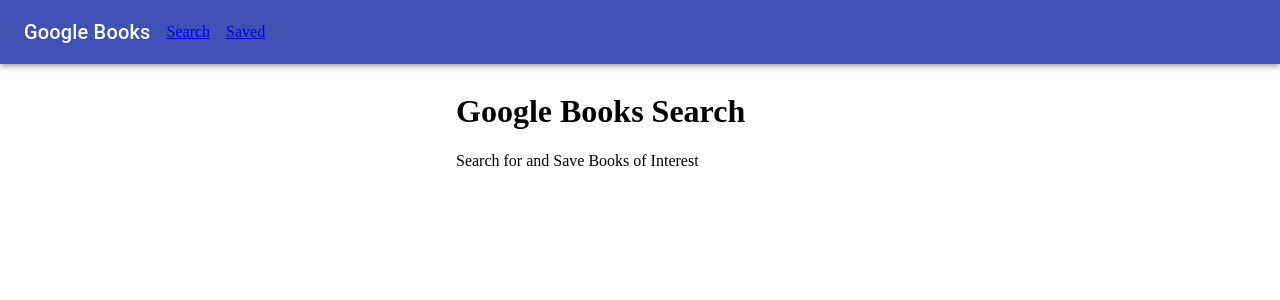
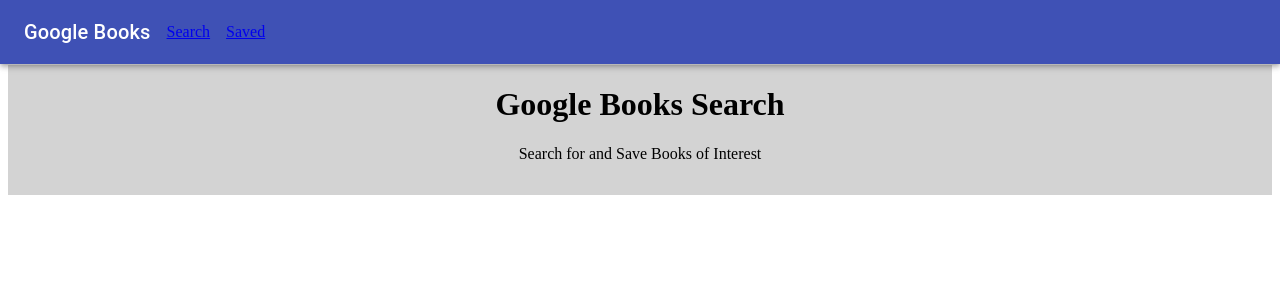
Before and after one commit to kamzh88/CodeBoxes.github.io, a React (Create React App) app in the folder client/: page / in a window 1280 px wide. Shown: the top 300 px of the page. Built offline with nearby package versions, Linux system fonts and the light colour scheme.

Commit message:
styling for jumbotron

```diff
--- a/client/src/App.js
+++ b/client/src/App.js
@@ -1,6 +1,5 @@
-import React, { Component } from 'react';
-import Wrapper from "./components/Wrapper";
-import { BrowserRouter, Switch, Route, Link } from "react-router-dom";
+import React from 'react';
+import { BrowserRouter, Route } from "react-router-dom";
 import Nav from "./components/Nav";
 import './App.css';
 import Search from "./pages/Search";
@@ -8,14 +7,11 @@
 
 function App() {
   return (
+
     <BrowserRouter>
-      <Wrapper>
-        <Nav />
-        <Wrapper>
-          <Route exact path="/" component={Search} />
-          <Route exact path="/save" component={Saved} />
-        </Wrapper>
-      </Wrapper>
+      <Nav />
+      <Route exact path="/" component={Search} />
+      <Route exact path="/save" component={Saved} />
     </BrowserRouter>
   );
 }
--- a/client/src/components/Jumbotron/index.js
+++ b/client/src/components/Jumbotron/index.js
@@ -2,16 +2,33 @@
 import Jumbotron from 'react-bootstrap/Jumbotron';
 import Container from 'react-bootstrap/Container';
 
+
+const styles = {
+    headerStyle: {
+        maxWidth: "100%",
+        background: "lightgrey",
+        textAlign: "center",
+        padding: 0,
+        marginTop: 65,
+        height: 130,
+        overflow: "auto"
+    },
+    headerText: {
+        color: "#fff",
+    }
+}
+
 class Heading extends Component {
-
     render() {
         return (
-            <Jumbotron fluid>
-                <Container>
-                    <h1>Google Books Search</h1>
-                    <p>Search for and Save Books of Interest</p>
-                </Container>
-            </Jumbotron>
+
+                <Jumbotron style={styles.headerStyle} fluid>
+                    <Container>
+                        <h1>Google Books Search</h1>
+                        <p>Search for and Save Books of Interest</p>
+                    </Container>
+                </Jumbotron>
+
         );
     };
 };
--- a/client/src/components/Nav/index.js
+++ b/client/src/components/Nav/index.js
@@ -1,6 +1,5 @@
 import React, { Component } from "react";
-import { BrowserRouter, Switch, Route, Link } from "react-router-dom";
-import Wrapper from "../Wrapper";
+import { Link } from "react-router-dom";
 import AppBar from '@material-ui/core/AppBar';
 import Typography from '@material-ui/core/Typography';
 import Toolbar from '@material-ui/core/Toolbar';
@@ -9,18 +8,15 @@
 
     render() {
         return (
-
-            <Wrapper>
-                <AppBar variant="fullWidth">
+                <AppBar>
                     <Toolbar>
                         <Typography variant="h6" style={{ marginRight: 16 }}>
                             Google Books
-                                    </Typography>
+                        </Typography>
                         <Link to="/" style={{ marginRight: 16 }}>Search</Link>
                         <Link to="/save" style={{ marginRight: 16 }}>Saved</Link>
                     </Toolbar>
                 </AppBar>
-            </Wrapper>
         )
     }
 
--- a/client/src/components/Wrapper/index.js
+++ b/client/src/components/Wrapper/index.js
@@ -2,7 +2,7 @@
 
 function Wrapper(props) {
     return (
-        <div style={{ maxWidth: 400, padding: 16, margin: "auto" }}> {props.children}</div>
+        <div> {props.children}</div>
     )
 };
 
```
